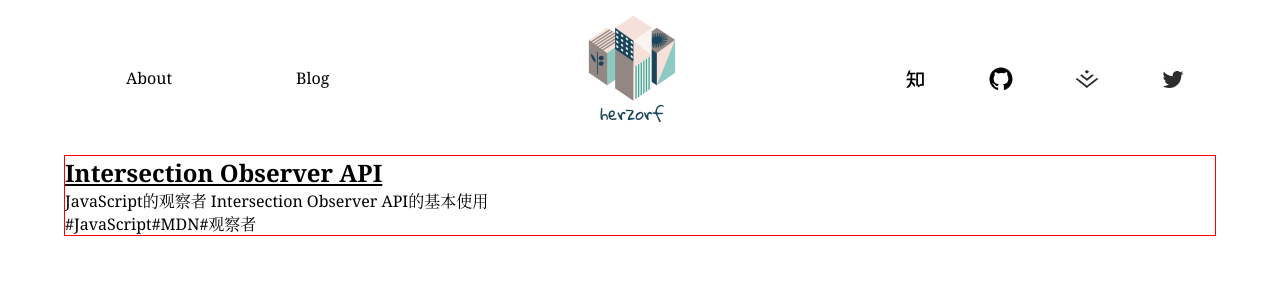
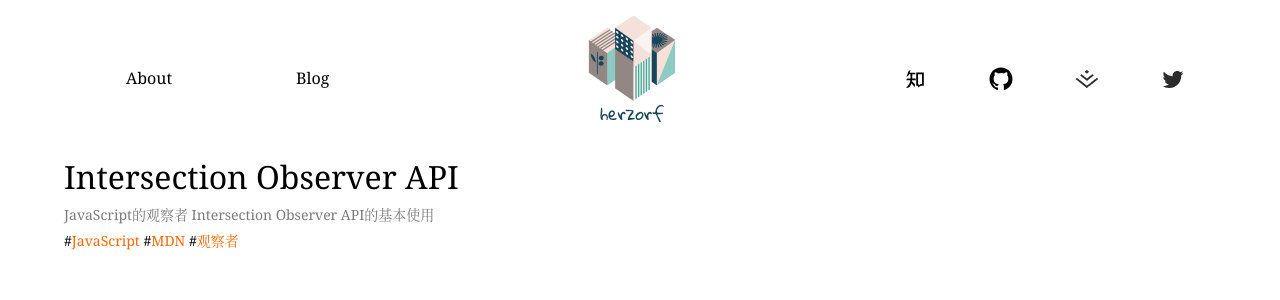
Before and after one commit to herzorf/herzorf, a Vue app: page /#/blog in a window 1280 px wide. Shown: the top 300 px of the page. Built offline with nearby package versions, Linux system fonts and the light colour scheme.

Commit message:
feat: 添加博客标题的样式

```diff
--- a/src/pages/blog/blog.vue
+++ b/src/pages/blog/blog.vue
@@ -1,30 +1,44 @@
 <template>
   <div class="blogListWrapper">
     <div class="blogItem" v-for="blog in blogMenu">
-      <h2>
+      <h1>
         <router-link :to="blog.url">{{ blog.title }}</router-link>
-      </h2>
-      <p>{{ blog.info }}</p>
-      <p>
-        <span v-for="item in blog.tags">#{{ item }}</span>
+      </h1>
+      <p class="info">{{ blog.info }}</p>
+      <p class="tags">
+        <span v-for="item in blog.tags">
+          #<Orange>{{ item }} </Orange></span
+        >
       </p>
     </div>
   </div>
 </template>
 <script setup lang="ts">
   import blogMenu from "@/blogs/blogMenu";
+  import Orange from "../cv/components/orange.vue";
 </script>
 <style lang="scss" scoped>
-  a {
+  a:hover {
     text-decoration: underline;
   }
   .blogListWrapper {
     display: flex;
     flex-direction: column;
     .blogItem {
-      border: 1px solid red;
       display: flex;
       flex-direction: column;
+      h1 {
+        font-weight: lighter;
+        margin-bottom: 6px;
+      }
+      .info {
+        color: rgb(123, 123, 123);
+        font-size: 14px;
+        margin-bottom: 6px;
+      }
+      .tags {
+        font-size: 14px;
+      }
     }
   }
 </style>
--- a/src/pages/blogsView/components/blogContent/blogContent.vue
+++ b/src/pages/blogsView/components/blogContent/blogContent.vue
@@ -1,7 +1,9 @@
 <template>
-  <h1>{{ blog.title }}</h1>
+  <h1 class="title">{{ blog.title }}</h1>
   <p>
-    <span v-for="item in blog.tags">#{{ item }}</span>
+    <span v-for="item in blog.tags"
+      ># <Orange>{{ item }}</Orange>
+    </span>
   </p>
   <div v-html="blog.component"></div>
 </template>
@@ -10,6 +12,7 @@
   import { useRoute } from "vue-router";
   import { onMounted } from "vue";
   import blogMenu from "@/blogs/blogMenu";
+  import Orange from "@/pages/cv/components/orange.vue";
   const route = useRoute();
   const blog = blogMenu[route.params.blogview];
   onMounted(() => {
@@ -20,4 +23,11 @@
   :deep(a) {
     text-decoration: underline;
   }
+  h1 {
+    font-weight: lighter;
+    margin-bottom: 12px;
+  }
+  p {
+    margin-bottom: 12px;
+  }
 </style>
```
